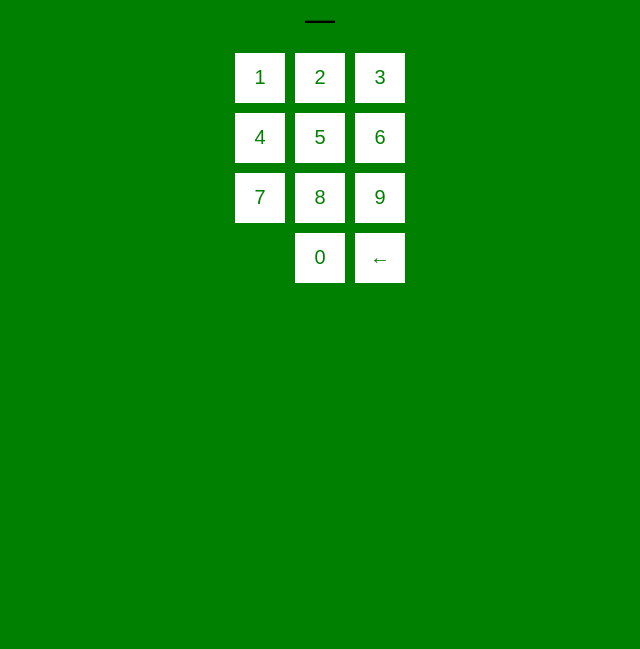
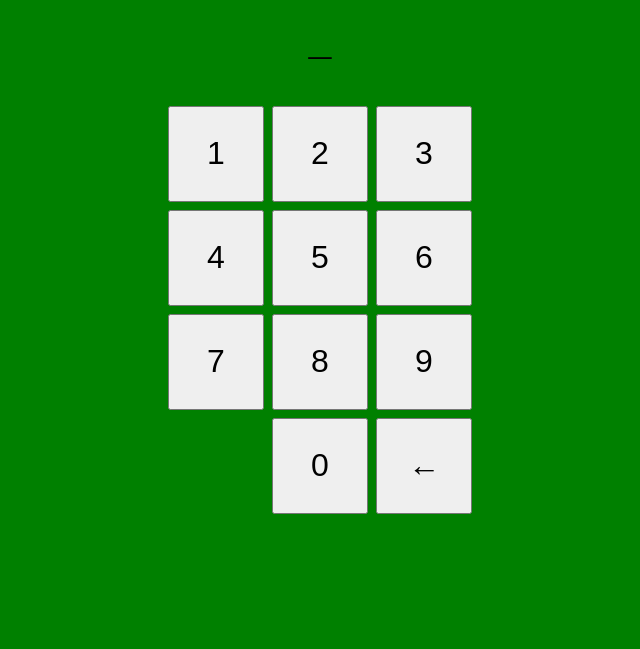
Before and after one commit to sanjiva/lotus-grove-security, a plain HTML site: page webapp/index.html in a window 1280 px wide. Shown: the part 151-800 px from the top of the page, without its empty margins (320-960 px from the left). Drawn offline with Linux system fonts and the light colour scheme.

Commit message:
Changed styles to use em

```diff
--- a/webapp/index.html
+++ b/webapp/index.html
@@ -26,44 +26,37 @@
         .keypad {
             display: grid;
             grid-template-columns: repeat(3, 1fr);
-            gap: 10px;
-            margin-bottom: 20px;
+            gap: 0.5em;
+            margin-bottom: 1em;
         }
         .keypad button {
-            width: 50px;
-            height: 50px;
-            font-size: 20px;
+            width: 3em;
+            height: 3em;
+            font-size: 2em;
         }
         .keypad button:nth-child(10) {
             grid-column: 2;
         }
-        button {
-            background-color: white;
-            color: green;
-            border: none;
-            padding: 5px 10px;
-            cursor: pointer;
-        }
-        button[id="selectActionBtn"] {
-            width: min(75%, 250px);
-            font-size: 20px;
+
+        #selectActionBtn {
+            width: min(75%, 9.5em);
+            font-size: 2em;
             background-color: #4CAF50; /* Green */
             color: black;
-            padding: 14px 20px;
-            margin: 8px 0;
+            padding: 0.5em;
             border: none;
-            border-radius: 4px;
             cursor: pointer;
             display: none;
         }
-        #houseNum {
-            font-size: 50px;
+        .house {
+            font-size: 3em;
             color: black;
-            margin-bottom: 20px;
+            margin-bottom: 1em;
             font-family: monospace;
+            font-weight: bold;
         }
         .phoneListItem {
-            font-size: x-large;
+            font-size: 2em;
             color: white;
             font-family: monospace;
             text-align: center;
@@ -74,11 +67,11 @@
     <h1>Lotus Grove Security Operations</h1>
 
     <div id="houseNumberPage">
-        <h2>
+        <h2 class="house">
             Enter house number:
         </h2>
         <form>
-            <label id="houseNum">_</label>
+            <label id="houseNum" class="house">_</label>
             <div class="keypad">
                 <button type="button" onclick="pressKey(1)">1</button>
                 <button type="button" onclick="pressKey(2)">2</button>
@@ -141,6 +134,7 @@
 
             var label = document.createElement("h2");
             label.textContent = 'House Number: ' + houseNumber.textContent;
+            label.setAttribute("class", "house");
             actionSelectionPage.appendChild(label);
 
             var phones = lookupPhones(houseNumber.textContent);
```
